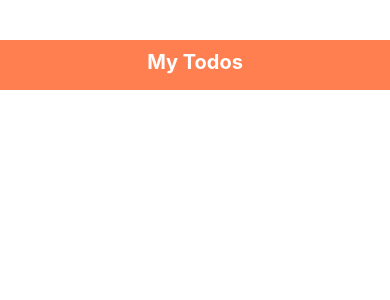
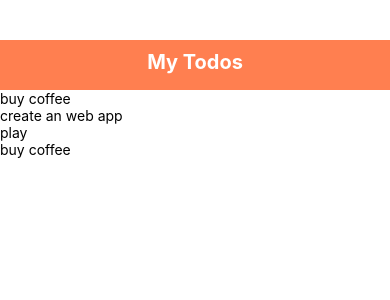
Before and after one commit to ThusharaSamaraweera/react-native-todo-app, a React Native app: screen / in a window 390 px wide. Shown: the top 300 px of the page. Built offline with nearby package versions, Linux system fonts and the light colour scheme.

Commit message:
list todos

```diff
--- a/src/view/TodoApp.js
+++ b/src/view/TodoApp.js
@@ -1,12 +1,27 @@
-import React from "react";
-import {View, Text, StyleSheet} from "react-native";
+import React, {useState} from "react";
+import {View, Text, StyleSheet, FlatList} from "react-native";
 import Header from "../components/Header";
 
 const TodoApp = () => {
-
+  const [todos, setTodos] = useState(
+    [
+      {text: 'buy coffee', key: 1},
+      {text: "create an web app", key: 2},
+      {text: "play", key: 3},
+      {text: 'buy coffee', key: 4},
+    ]
+  );
   return (
     <View style={styles.container}>
       <Header/>
+      <View style={styles.list}>
+              <FlatList
+                data={todos}
+                renderItem={({item}) => (
+                  <Text>{item.text}</Text>
+                )}
+              />
+        </View>
     </View>
   )
 }
```
